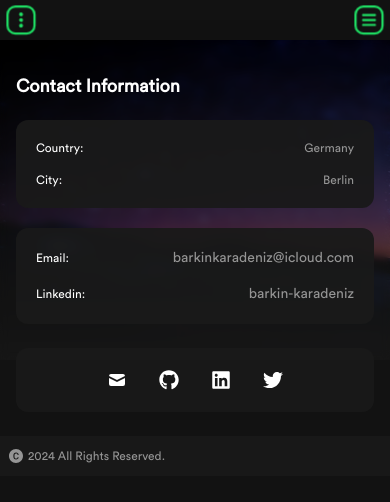
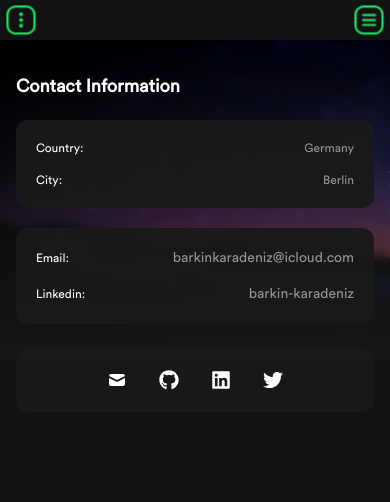
Before and after one commit to barkinkaradeniz-tr/barkinkaradeniz-tr.github.io, a Next.js app: page /contact in a window 390 px wide. Shown: the top 502 px of the page. Built offline with nearby package versions, Linux system fonts and the light colour scheme.

Commit message:
Fix footer positioning

```diff
--- a/components/Footer.jsx
+++ b/components/Footer.jsx
@@ -6,7 +6,7 @@ const Footer = () => {
     const currentYear = new Date().getFullYear()
 
     return (
-        <div id="intro" className="mt-4 mb-10 lg:mb-0">
+        <div id="intro" className="mt-4">
             <div className="flex h-10 items-center justify-between text-xs font-normal text-LightGray py-4 px-2 md:px-4 w-full bg-MidNightBlack">
                 <div className="flex items-center">
                     <div className="mr-1 text-base">
--- a/pages/contact.jsx
+++ b/pages/contact.jsx
@@ -10,13 +10,18 @@ const Contact = () => {
 
     return (
         <BannerLayout>
-            <div className=" px-4 py-2">
+            <div className="flex flex-col min-h-screen px-4 py-2">
+                <div className="flex-grow">
                     <div className="my-6 text-Snow flex flex-col gap-y-5">
-                    <h1 className="text-lg font-bold">Contact Information</h1>
+                        <h1 className="text-lg font-bold">
+                            Contact Information
+                        </h1>
                         <div className="flex flex-col md:flex-row items-center gap-5 text-xs">
                             <div className="card_stylings w-full md:w-1/2 p-5 md:p-6 lg:p-8 flex flex-col gap-y-4">
                                 <div className="flex justify-between items-center">
-                                <span className="md:text-base">Country:</span>
+                                    <span className="md:text-base">
+                                        Country:
+                                    </span>
                                     <span className="text-LightGray md:text-sm">
                                         Germany
                                     </span>
@@ -36,7 +41,9 @@ const Contact = () => {
                                     </span>
                                 </div>
                                 <div className="flex justify-between items-center">
-                                <span className="md:text-base">Linkedin:</span>
+                                    <span className="md:text-base">
+                                        Linkedin:
+                                    </span>
                                     <span className="text-LightGray text-sm">
                                         barkin-karadeniz
                                     </span>
@@ -79,6 +86,7 @@ const Contact = () => {
                         </a>
                     </div>
                 </div>
+            </div>
             <Footer />
         </BannerLayout>
     )
--- a/pages/index.js
+++ b/pages/index.js
@@ -3,15 +3,18 @@ import Banner from "../components/HomeComponents/Banner"
 import MyExpertise from "../components/HomeComponents/Expertise/MyExpertise"
 import Recommendations from "../components/HomeComponents/Recommendations/Recommendations"
 import ClientReviews from "../components/HomeComponents/ClientReviews/ClientReviews"
+import BannerLayout from "../components/Common/BannerLayout"
 
 const home = () => {
     return (
-        <div className="Home-Page -z-10">
-            <Banner />
-            <MyExpertise />
-            {/* <Recommendations /> */}
-            {/* <ClientReviews /> */}
-            <Footer />
+        <div className="Home-Page z-10">
+            <BannerLayout>
+                <Banner />
+                <MyExpertise />
+                {/* <Recommendations /> */}
+                {/* <ClientReviews /> */}
+                <Footer />
+            </BannerLayout>
         </div>
     )
 }
```
Lines whose indentation alone changed are shown as unchanged.
